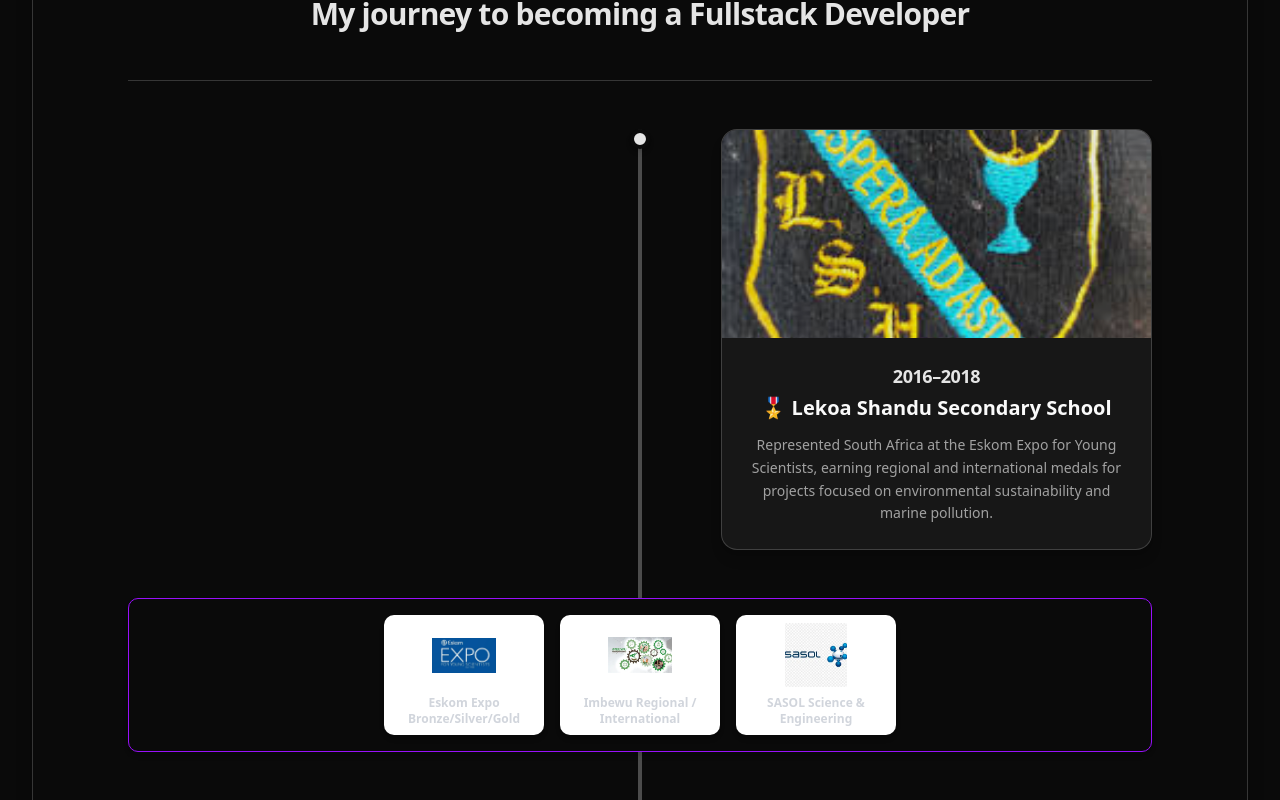
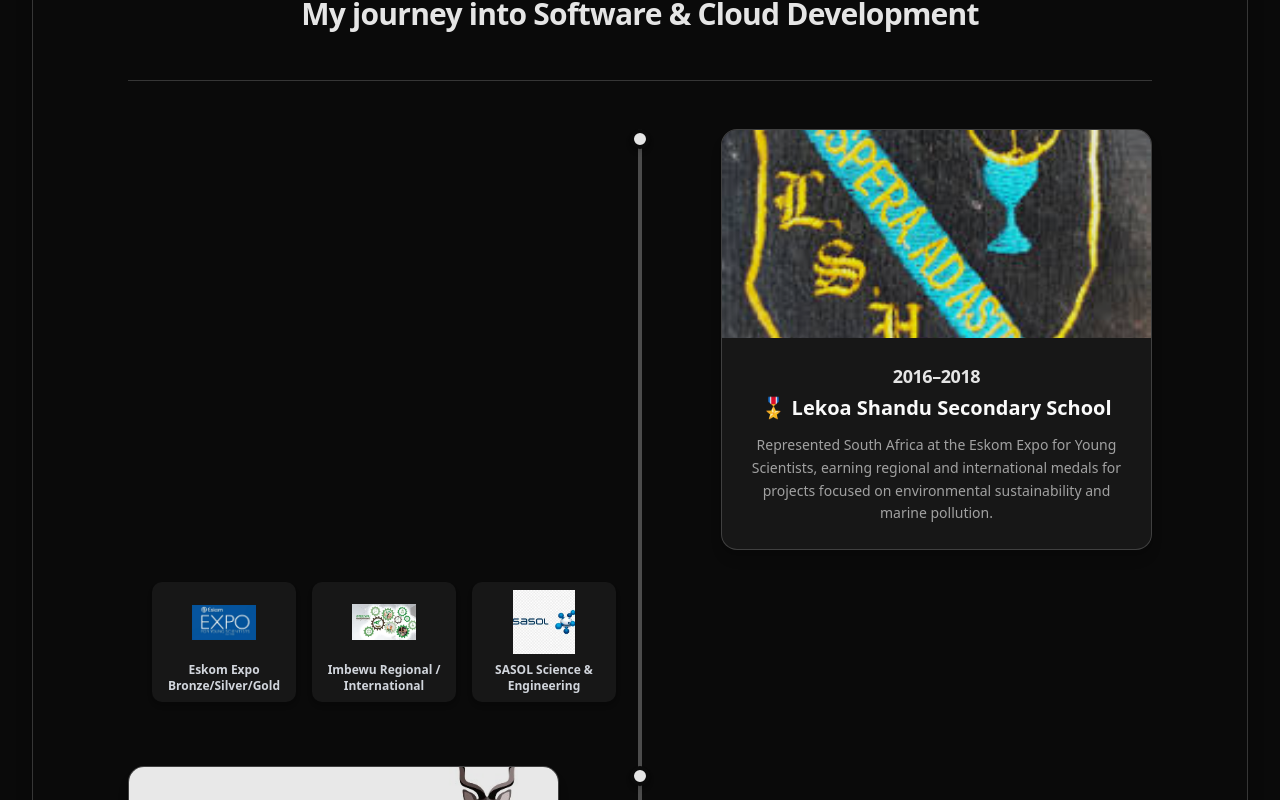
Before and after one commit to 23026475/N-Neswiswi, a Next.js app in the folder ndivhuwo-portfolio/: page /about in a window 1280 px wide. Shown: the part 2640-3440 px from the top of the page. Built offline with nearby package versions, Linux system fonts and the light colour scheme.

Commit message:
updated the appearence of the badges

```diff
--- a/ndivhuwo-portfolio/components/Timeline.tsx
+++ b/ndivhuwo-portfolio/components/Timeline.tsx
@@ -1,7 +1,7 @@
 "use client";
 
 import { motion } from "framer-motion";
-import Image from "next/image";
+import Image, { StaticImageData } from "next/image";
 
 // ✅ Local image imports
 import schoolImg from "@/public/media/journey/school.jpg";
@@ -28,8 +28,8 @@ interface TimelineItem {
   year: string;
   title: string;
   desc: string;
-  img: any;
-  badges?: { img: any; label: string }[];
+  img: StaticImageData;
+  badges?: { img: StaticImageData; label: string }[];
 }
 
 const timeline: TimelineItem[] = [
@@ -89,7 +89,7 @@ export default function Timeline() {
   return (
     <section className="relative py-20 max-w-5xl mx-auto px-4 md:px-0 text-center">
       <h2 className="text-3xl font-semibold text-primary tracking-tight">
-        My journey to becoming a Fullstack Developer
+        My journey into Software & Cloud Development
       </h2>
 
       {/* Separator */}
@@ -97,21 +97,21 @@ export default function Timeline() {
 
       {/* Timeline */}
       <div className="relative z-10">
-        {/* vertical line container */}
+        {/* vertical line */}
         <div
           className="absolute left-4 md:left-1/2 md:-translate-x-1/2 w-1 bg-primary/30 rounded-full"
           style={{ top: 0, bottom: 0 }}
         />
 
         {timeline.map((item, i) => (
-          <div key={i} className="relative">
+          <div key={i} className="relative mb-12 last:mb-0">
             {/* Timeline Card */}
             <motion.div
               initial={{ opacity: 0, y: 50 }}
               whileInView={{ opacity: 1, y: 0 }}
               viewport={{ once: true }}
               transition={{ duration: 0.6, delay: i * 0.15 }}
-              className="relative flex flex-col md:flex-row items-center md:items-start gap-6 mb-12 last:mb-0"
+              className="relative flex flex-col md:flex-row items-center md:items-start gap-6"
             >
               {/* Dot */}
               <div className="absolute left-4 md:left-1/2 md:-translate-x-1/2 w-5 h-5 bg-primary rounded-full border-4 border-background shadow-md"></div>
@@ -151,16 +151,14 @@ export default function Timeline() {
 
             {/* Badge Row */}
             {item.badges && item.badges.length > 0 && (
-              <div className="relative flex overflow-x-auto gap-4 py-4 mb-12 px-6 md:px-0 rounded-lg
-                              bg-background border border-purple-400 dark:border-purple-600
-                              shadow-md hover:shadow-lg transition-all duration-300 transform hover:-translate-y-1
-                              justify-center">
+              <div className="relative mt-4">
+                <div className="overflow-x-auto px-2 sm:px-6 py-4 flex gap-4 snap-x snap-mandatory scrollbar-thin scrollbar-thumb-primary/60 scrollbar-track-transparent">
                   {item.badges.map((badge, j) => (
                     <div
                       key={j}
-                    className="flex-shrink-0 w-32 sm:w-40 bg-white rounded-lg shadow-md p-2 flex flex-col items-center gap-2 cursor-default transition-transform duration-300 hover:scale-105"
+                      className="flex-shrink-0 w-28 sm:w-32 md:w-36 bg-white dark:bg-card rounded-lg shadow-md p-2 flex flex-col items-center gap-2 snap-center transition-transform duration-300 hover:scale-105 cursor-default"
                     >
-                    <div className="relative h-16 w-16">
+                      <div className="relative h-14 w-14 sm:h-16 sm:w-16">
                         <Image
                           src={badge.img}
                           alt={badge.label}
@@ -174,8 +172,12 @@ export default function Timeline() {
                     </div>
                   ))}
                 </div>
+                {/* Optional swipe hint on mobile */}
+                <span className="absolute right-2 top-1/2 -translate-y-1/2 text-xs text-muted-foreground md:hidden">
+                  swipe →
+                </span>
+              </div>
             )}
-
           </div>
         ))}
       </div>
```
Lines whose indentation alone changed are shown as unchanged.
